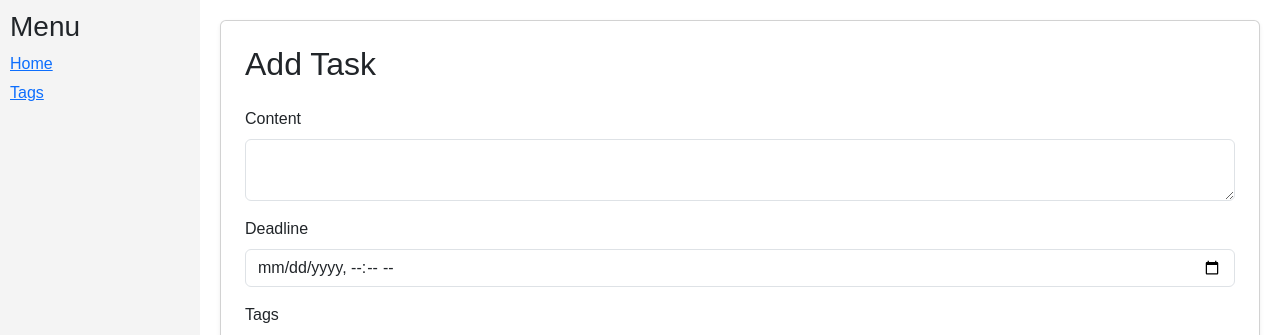
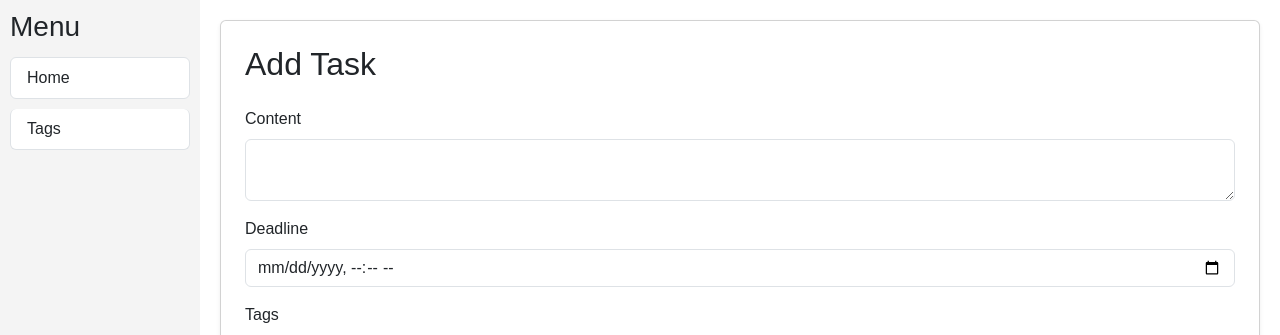
Before and after one commit to Gleg0/Todo_list, a Django app: page /task/add/ in a window 1280 px wide. Shown: the top 335 px of the page. Run offline with Django 5.2, Linux system fonts and the light colour scheme; data that the repository does not hold is empty.

Commit message:
Solution change base.html

```diff
--- a/templates/base.html
+++ b/templates/base.html
@@ -13,8 +13,10 @@
 <body>
   <aside>
     <h3>Menu</h3>
-    <a href="{% url 'index' %}">Home</a>
-    <a href="{% url 'tag-list' %}">Tags</a>
+    <ul class="list-group">
+      <a href="{% url 'index' %}" class="btn list-group-item list-group-item-action">Home</a>
+      <a href="{% url 'tag-list' %}" class="btn list-group-item list-group-item-action">Tags</a>
+    </ul>
   </aside>
   <main>
     {% block content %}{% endblock %}
```
